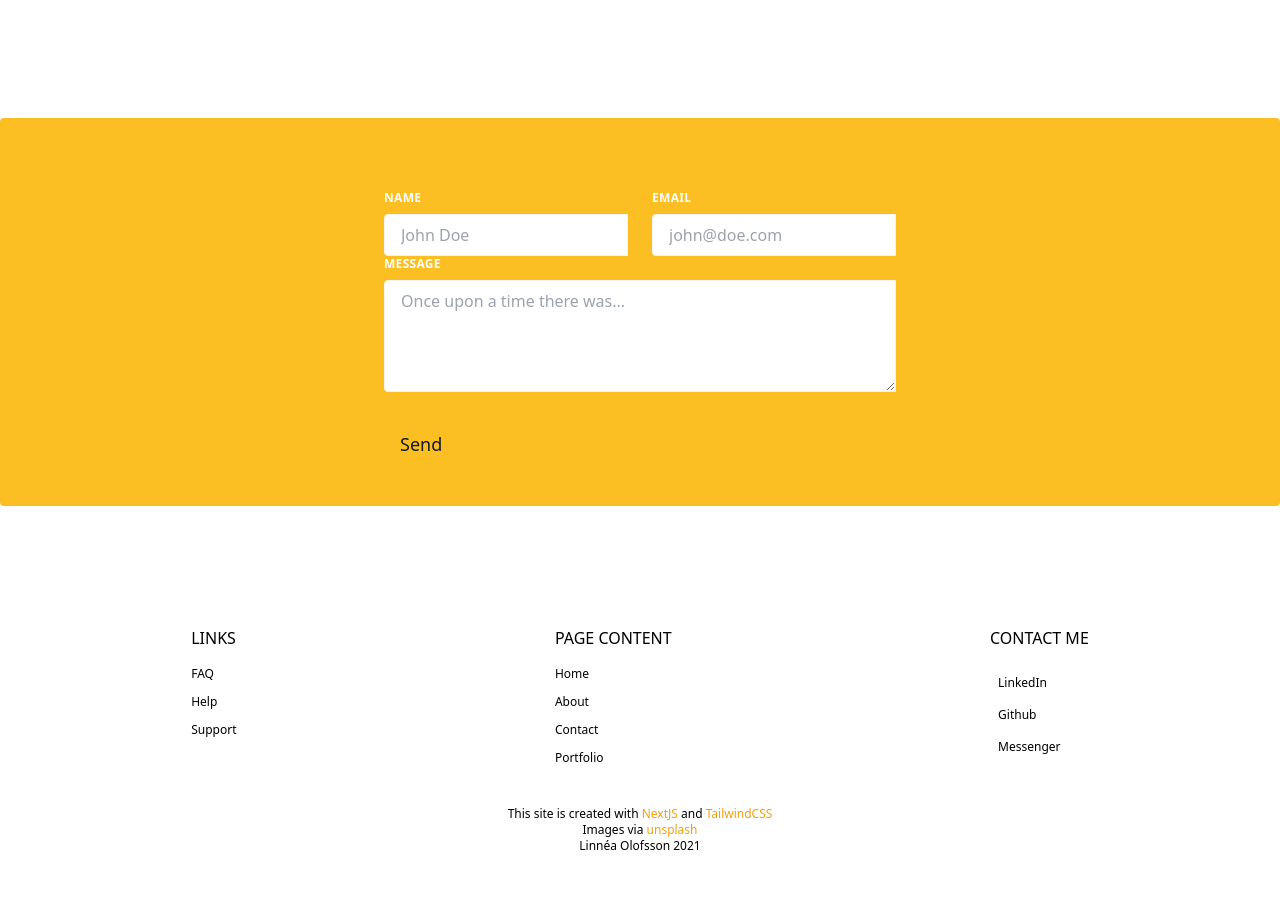
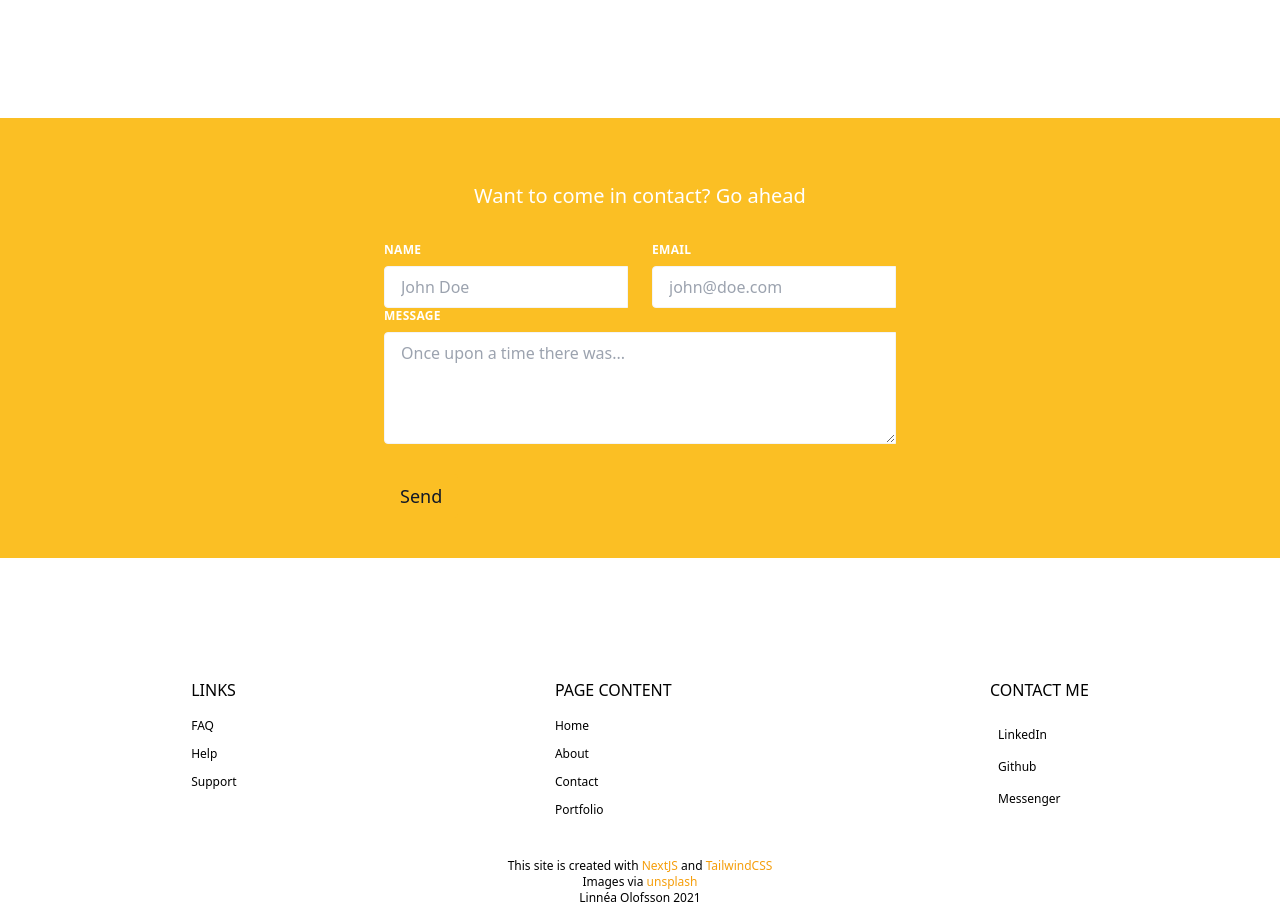
Before and after one commit to Lioo19/portfolio-nextjs, a Next.js app: page / in a window 1280 px wide. Shown: the part 2101-3016 px from the top of the page. Before the commit the page ends 2979 px from the top, so only its background shows below. Built offline with nearby package versions, Linux system fonts and the light colour scheme.

Commit message:
Minor changes to readme and contact form on start page

```diff
--- a/pages/index.js
+++ b/pages/index.js
@@ -16,8 +16,11 @@ export default function Home() {
         <Hero></Hero>
         <Verticalswitch></Verticalswitch>
         <section>
-          <div className="flex flex-row justify-center bg-baseyellow rounded py-10 my-24">
-            <ContactForm></ContactForm>
+          <div className="bg-baseyellow py-10 my-24">
+            <p className="mt-6 text-lg sm:text-xl text-white text-center">Want to come in contact? Go ahead</p>
+            <div className="flex flex-row justify-center rounded ">
+              <ContactForm></ContactForm>
+            </div>
           </div>
         </section>
       </div>
--- a/styles/global.css
+++ b/styles/global.css
@@ -20,7 +20,7 @@
     --header: #0e141b;
 }
 
-.theme-light {
+.theme-dark {
     --background: #0e141b;
     --main: #ffffff;
     --header: #eaeaea;
```
Also changed, not shown: 1 other file (tests, documents, lock files or other folders).
